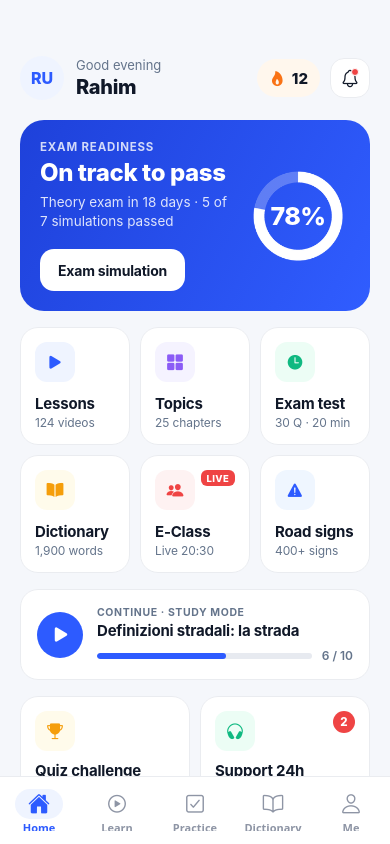
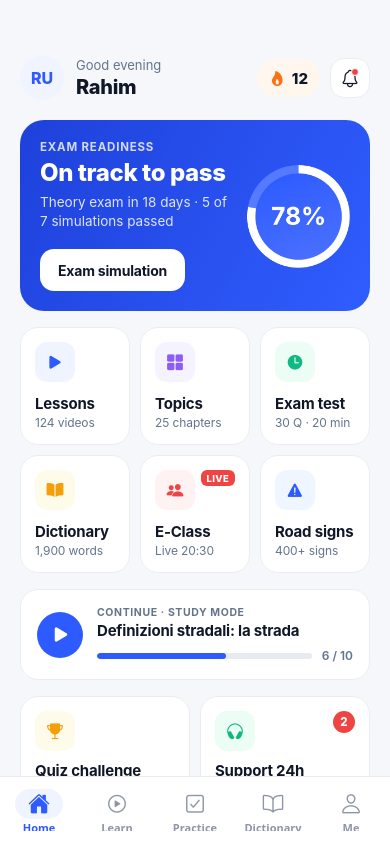
Before and after one commit to abdul-kader138/tmm-patente-app, a React Native app: screen /Home in a window 390 px wide. Built offline with nearby package versions, Linux system fonts and the light colour scheme.

Commit message:
fix(home): remove square border artifact around 78% readiness gauge with circular alpha mask

```diff
--- a/src/screens/home/HomeScreen.tsx
+++ b/src/screens/home/HomeScreen.tsx
@@ -167,11 +167,14 @@ export const HomeScreen: React.FC = () => {
             {/* Circular Readiness Gauge */}
             <View style={styles.heroRight}>
               <Image
-                source={require('../../../assets/mockup-art/gauge-ring-vector.png')}
+                source={
+                  isDark
+                    ? require('../../../assets/mockup-art/gauge-ring-dark.png')
+                    : require('../../../assets/mockup-art/gauge-ring-light.png')
+                }
                 style={styles.gaugeImage}
                 resizeMode="contain"
               />
-              <Text style={styles.gaugeText}>78%</Text>
             </View>
           </LinearGradient>
 
```
Also changed, not shown: assets/mockup-art/gauge-ring-dark.png, assets/mockup-art/gauge-ring-light.png.
